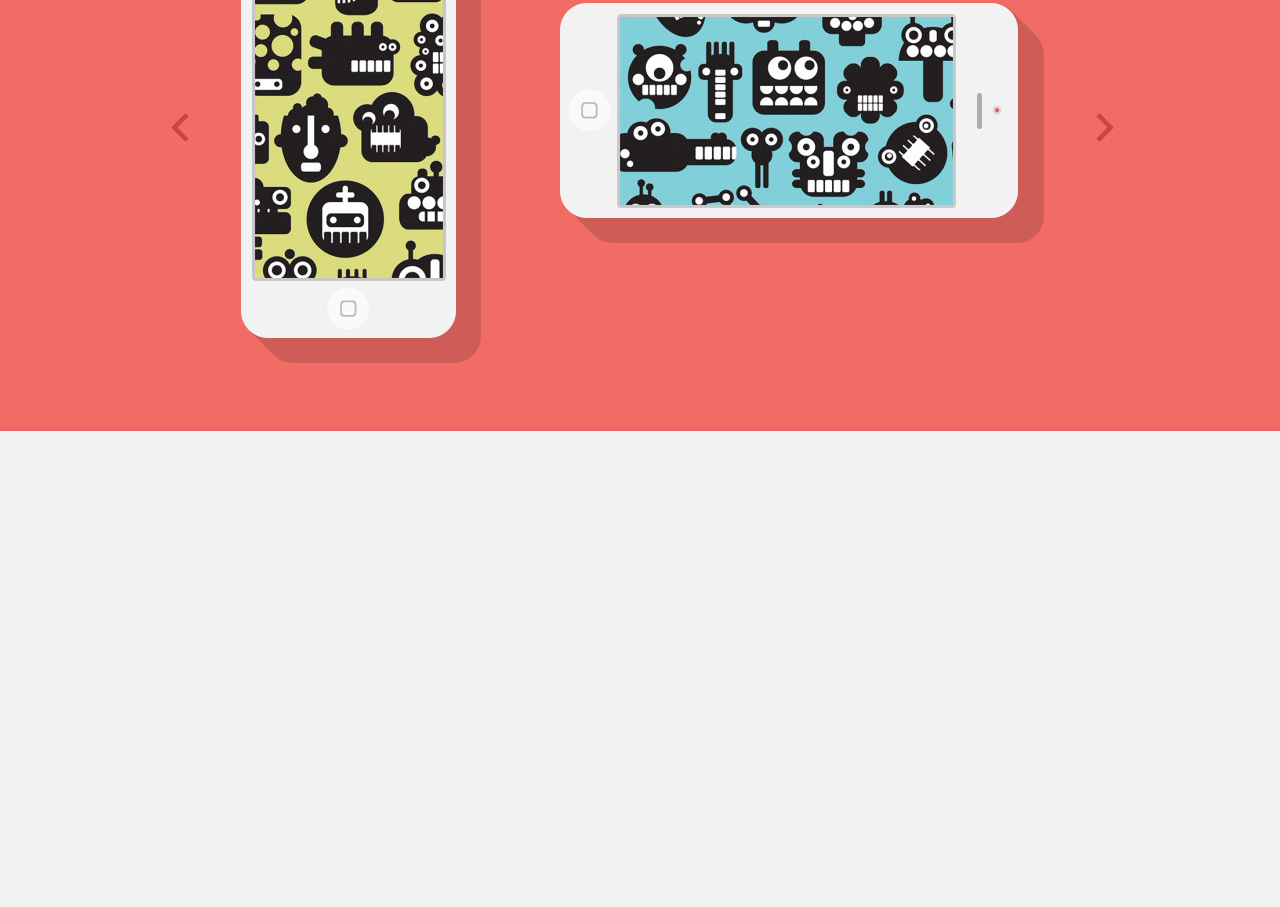
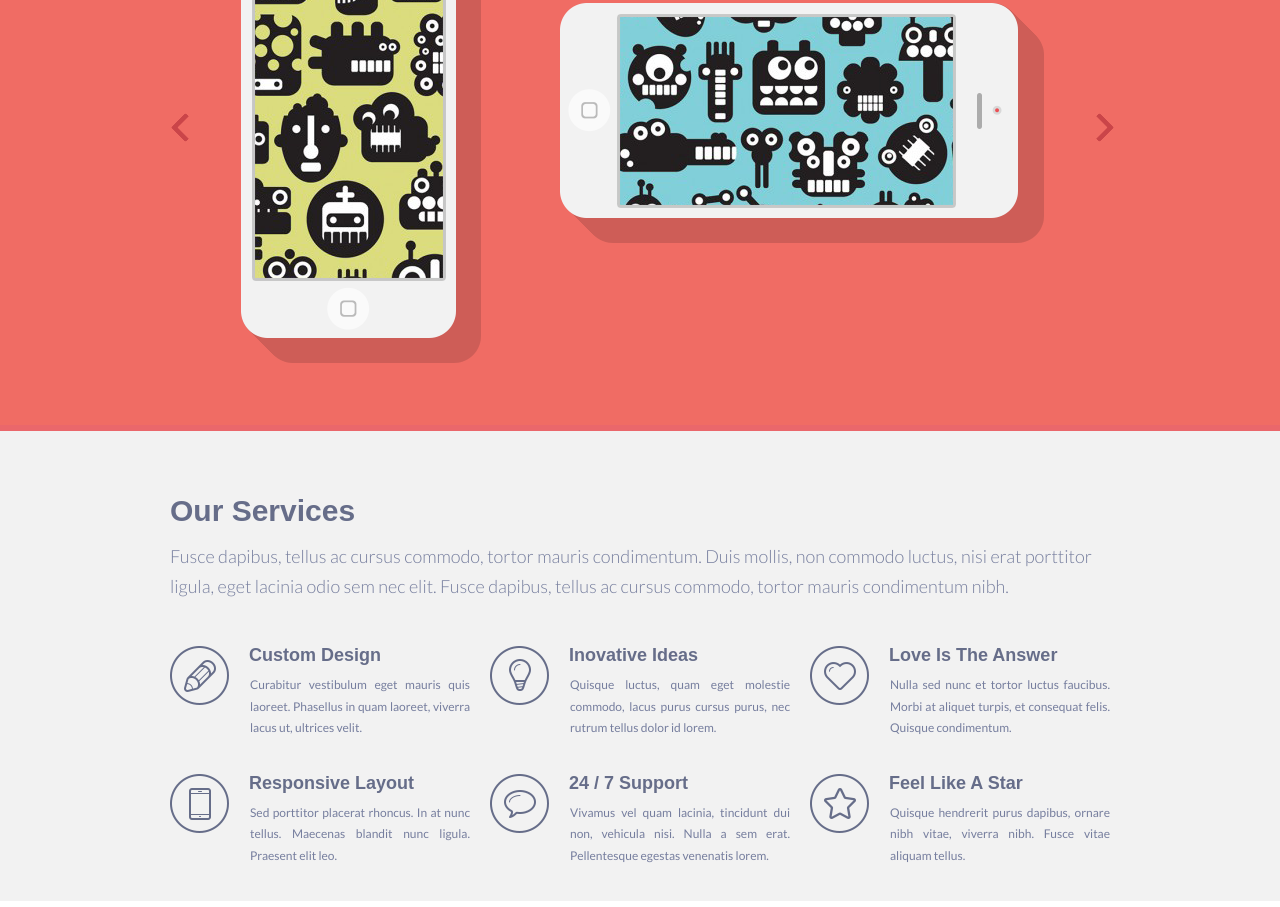
Before and after one commit to Werton-Wad/singolo, a plain HTML site: page singolo1.html in a window 1280 px wide. Shown: the part 266-1173 px from the top of the page. Before the commit the page ends 800 px from the top, so only its background shows below. Drawn offline with Linux system fonts and the light colour scheme.

Commit message:
feat: add block our services

```diff
--- a/singolo1.css
+++ b/singolo1.css
@@ -136,8 +136,57 @@ body {
 	padding-left: 75px;
 	padding-bottom: 120px;
 }
-
+.services {
+	border-bottom: 6px solid #ffffff;
+}
 .services-description {
 	padding-top: 65px;
 	padding-bottom: 45px;
 }
+.services-description {
+	padding-top: 65px;
+	padding-bottom: 45px;
+}
+.services__content h1{
+	font-family: "Lato - Black", sans-serif;
+	font-size: 30px;
+	font-weight: 600;
+	color: #666d89;
+}
+.services__content .about-our-services {
+	padding-top: 15px;
+	font-size: 18px;
+	font-weight: 300;
+	line-height: 30px;
+	color: #767e9e;
+}
+.columns-3 {
+	display: flex;
+	flex-flow: row wrap;
+	justify-content: space-between;
+	align-items: stretch;
+}
+.columns-3 .column {
+	flex-basis: 300px;
+	padding-bottom: 35px;
+}
+.columns-3 .column img {
+	float: left;
+	padding-right: 20px;
+
+}
+.columns-3 .column h3 {
+	font-family: "Lato - Black", sans-serif;
+	font-weight: 600;
+	font-size: 18px;
+	color: #666d89;
+}
+.columns-3 .column p {
+	font-size: 12px;
+	font-weight: 400;
+	color: #767e9e;
+	line-height: 21.5px;
+	text-align: justify;
+	padding-top: 10px;
+	margin-left: 80px;
+}
--- a/singolo1.html
+++ b/singolo1.html
@@ -39,4 +39,48 @@
 				<div class="btn-right"></div>
 			</div>
 		</div>
+    </section>
+    <section class="services">
+		<div class="container">
+			<div class="services__content">
+				<div class="services-description">
+					<h1>Our Services</h1>
+					<p class="about-our-services">Fusce dapibus, tellus ac cursus commodo, tortor mauris condimentum. Duis mollis, non commodo luctus, nisi erat porttitor ligula, eget lacinia odio sem nec elit. Fusce dapibus, tellus ac cursus commodo, tortor mauris condimentum nibh.
+					</p>
+				</div>
+				<div class="columns-3">
+					<div class="column">
+						<img src="assets/pencil.png" alt="pencil">
+						<h3>Custom Design</h3>
+						<p>Curabitur vestibulum eget mauris quis laoreet. Phasellus in quam laoreet, viverra lacus ut, ultrices velit.</p>
+					</div>
+					<div class="column">
+						<img src="assets/light-bulb.png" alt="light-bulb">
+						<h3>Inovative Ideas</h3>
+						<p>Quisque luctus, quam eget molestie commodo, lacus purus cursus purus, nec rutrum tellus dolor id lorem.</p>
+					</div>
+					<div class="column">
+						<img src="assets/heart.png" alt="heart">
+						<h3>Love Is The Answer</h3>
+						<p>Nulla sed nunc et tortor luctus faucibus. Morbi at aliquet turpis, et consequat felis. Quisque condimentum.</p>
+					</div>
+					<div class="column">
+						<img src="assets/phone.png" alt="phone">
+						<h3>Responsive Layout</h3>
+						<p>Sed porttitor placerat rhoncus. In at nunc tellus. Maecenas blandit nunc ligula. Praesent elit leo.</p>
+					</div>
+					<div class="column"><img src="assets/bubble.png" alt="bubble">
+						<h3>24 / 7 Support</h3>
+						<p>Vivamus vel quam lacinia, tincidunt dui non, vehicula nisi. Nulla a sem erat. Pellentesque egestas venenatis lorem.</p>
+					</div>
+					<div class="column">
+						<img src="assets/star.png" alt="star">
+						<h3>Feel Like A Star</h3>
+						<p>Quisque hendrerit purus dapibus, ornare nibh vitae, viverra nibh. Fusce vitae aliquam tellus.</p>
+					</div>
+				</div>
+			</div>
+		</div>
 	</section>
+</body>
+</html>
```
Also changed, not shown: assets/bubble.png (added), assets/heart.png (added), assets/light-bulb.png (added), assets/pencil.png (added), assets/phone.png (added), assets/star.png (added).
